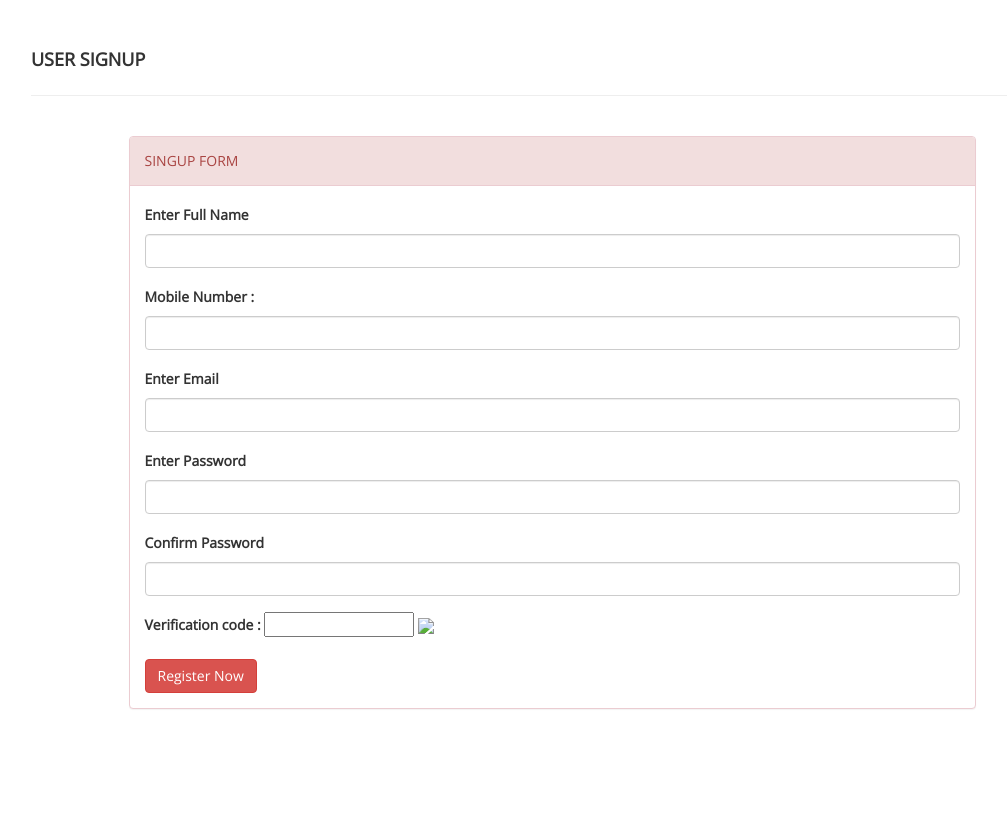
After one commit to amanagarwal-x/Libary-Managaement-System, a PHP site: page /signup.html in a window 1280 px wide. The commit adds this page. Shown: the whole page, without its empty margins (39-1046 px from the left). Run offline with PHP 8.4, Linux system fonts and the light colour scheme.

```diff
--- /dev/null
+++ b/signup.html
@@ -0,0 +1,119 @@
+
+<!DOCTYPE html>
+<html xmlns="http://www.w3.org/1999/xhtml">
+<head>
+    <meta charset="utf-8" />
+    <meta name="viewport" content="width=device-width, initial-scale=1, maximum-scale=1" />
+    <meta name="description" content="" />
+    <meta name="author" content="" />
+    <!--[if IE]>
+        <meta http-equiv="X-UA-Compatible" content="IE=edge,chrome=1">
+        <![endif]-->
+    <title>Online Library Management System | Student Signup</title>
+    <!-- BOOTSTRAP CORE STYLE  -->
+    <link href="assets/css/bootstrap.css" rel="stylesheet" />
+    <!-- FONT AWESOME STYLE  -->
+    <link href="assets/css/font-awesome.css" rel="stylesheet" />
+    <!-- CUSTOM STYLE  -->
+    <link href="assets/css/style.css" rel="stylesheet" />
+    <!-- GOOGLE FONT -->
+    <link href='http://fonts.googleapis.com/css?family=Open+Sans' rel='stylesheet' type='text/css' />
+<script type="text/javascript">
+function valid()
+{
+if(document.signup.password.value!= document.signup.confirmpassword.value)
+{
+alert("Password and Confirm Password Field do not match  !!");
+document.signup.confirmpassword.focus();
+return false;
+}
+return true;
+}
+</script>
+<script>
+function checkAvailability() {
+$("#loaderIcon").show();
+jQuery.ajax({
+url: "check_availability.php",
+data:'emailid='+$("#emailid").val(),
+type: "POST",
+success:function(data){
+$("#user-availability-status").html(data);
+$("#loaderIcon").hide();
+},
+error:function (){}
+});
+}
+</script>
+
+</head>
+<body>
+    <!------MENU SECTION START-->
+<?php include('includes/header.php');?>
+<!-- MENU SECTION END-->
+    <div class="content-wrapper">
+         <div class="container">
+        <div class="row pad-botm">
+            <div class="col-md-12">
+                <h4 class="header-line">User Signup</h4>
+
+                            </div>
+
+        </div>
+             <div class="row">
+
+<div class="col-md-9 col-md-offset-1">
+               <div class="panel panel-danger">
+                        <div class="panel-heading">
+                           SINGUP FORM
+                        </div>
+                        <div class="panel-body">
+                            <form name="signup" method="post" onSubmit="return valid();">
+<div class="form-group">
+<label>Enter Full Name</label>
+<input class="form-control" type="text" name="fullanme" autocomplete="off" required />
+</div>
+
+
+<div class="form-group">
+<label>Mobile Number :</label>
+<input class="form-control" type="text" name="mobileno" maxlength="10" autocomplete="off" required />
+</div>
+
+<div class="form-group">
+<label>Enter Email</label>
+<input class="form-control" type="email" name="email" id="emailid" onBlur="checkAvailability()"  autocomplete="off" required  />
+   <span id="user-availability-status" style="font-size:12px;"></span>
+</div>
+
+<div class="form-group">
+<label>Enter Password</label>
+<input class="form-control" type="password" name="password" autocomplete="off" required  />
+</div>
+
+<div class="form-group">
+<label>Confirm Password </label>
+<input class="form-control"  type="password" name="confirmpassword" autocomplete="off" required  />
+</div>
+ <div class="form-group">
+<label>Verification code : </label>
+<input type="text"  name="vercode" maxlength="5" autocomplete="off" required style="width: 150px; height: 25px;" />&nbsp;<img src="captcha.php">
+</div>
+<button type="submit" name="signup" class="btn btn-danger" id="submit">Register Now </button>
+
+                                    </form>
+                            </div>
+                        </div>
+                            </div>
+        </div>
+    </div>
+    </div>
+     <!-- CONTENT-WRAPPER SECTION END-->
+    <?php include('includes/footer.php');?>
+    <script src="assets/js/jquery-1.10.2.js"></script>
+    <!-- BOOTSTRAP SCRIPTS  -->
+    <script src="assets/js/bootstrap.js"></script>
+      <!-- CUSTOM SCRIPTS  -->
+    <script src="assets/js/custom.js"></script>
+</body>
+</html>
```
Also changed, not shown: assets/css/style.css (+1 -13 lines).
